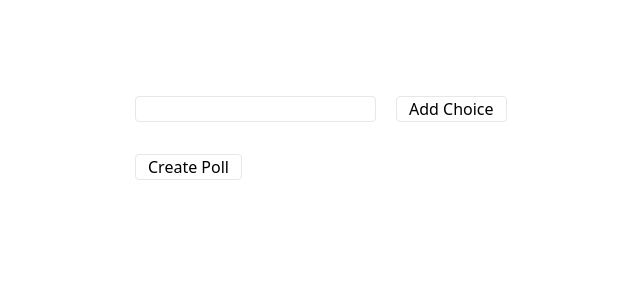
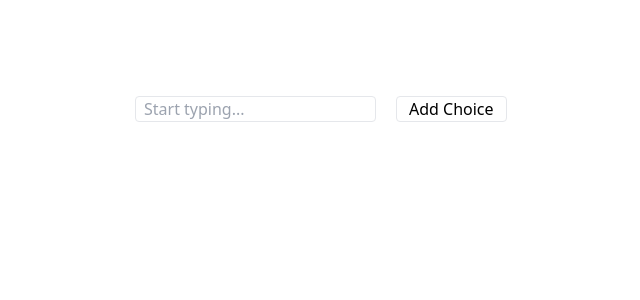
Before and after one commit to SilenNaihin/ranked-voting, a Next.js app: page / in a window 1280 px wide. Shown: the top 300 px of the page, without its empty margins (249-889 px from the left). Built offline with nearby package versions, Linux system fonts and the light colour scheme.

Commit message:
adding create poll

```diff
--- a/pages/index.js
+++ b/pages/index.js
@@ -45,7 +45,7 @@ export default function Home() {
 
   return (
     <div className="mx-96 mt-26 w-96s h-96 mt-24">
-      <input className="border rounded mr-5 pl-2" type="text" value={inputtext} onChange={e => setinputtext(e.target.value)}/>
+      <input placeholder="Start typing..." className="border rounded mr-5 pl-2" type="text" value={inputtext} onChange={e => setinputtext(e.target.value)}/>
       <button className={`border rounded px-3 ${errorelement === "Add Choice" ? "text-black" : "text-red-600"}`} onClick={onSubmit}>{errorelement}</button>
 
       <div className="mt-4">
@@ -53,7 +53,7 @@ export default function Home() {
           <Choice key={choice} choice={choice} choices={choices} removeChoice={removeChoice} moveUp={moveUp} moveDown={moveDown}/>
         ))}
       </div>
-      <button className='border rounded px-3 mt-4' type="submit" onClick={sendData}>Create Poll</button>
+      <button className={`border rounded px-3 mt-4 ${choices.length < 2 ? 'hidden' : 'block'}`} type="submit" onClick={sendData}>Create Poll</button>
     </div>
   )
 }
```
